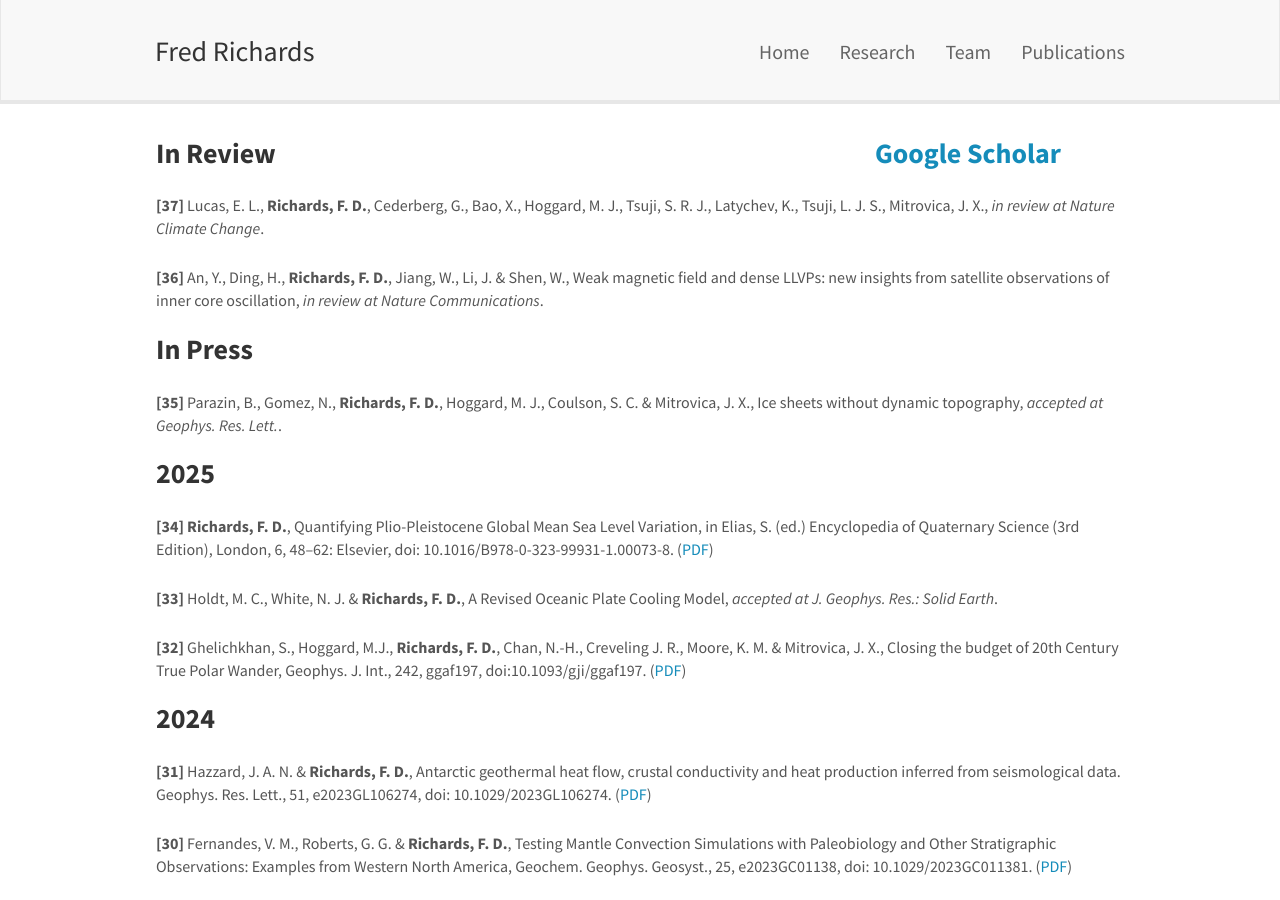
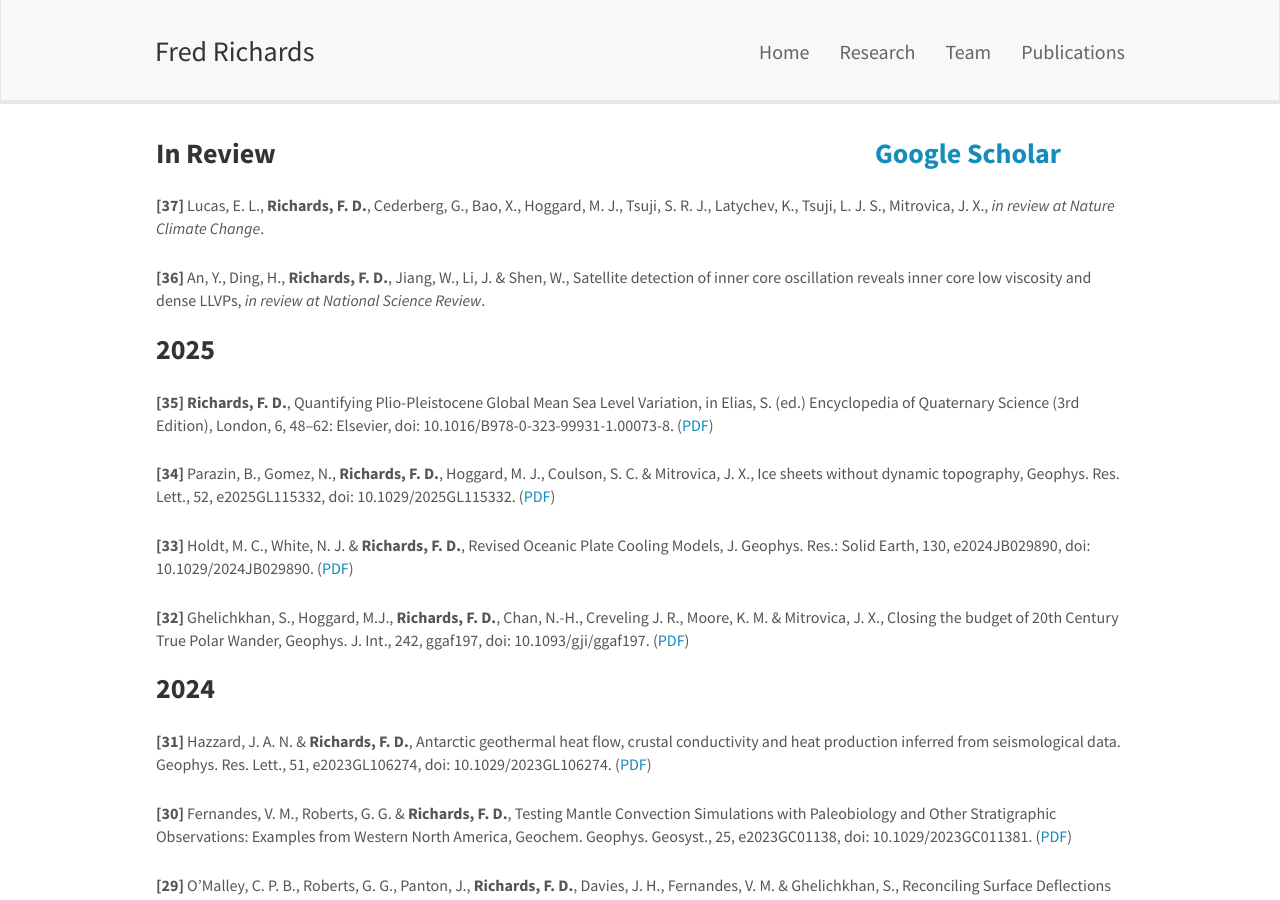
Before and after one commit to freddrichards/freddrichards.github.io, a Jekyll site: the page built from _pages/publications.md, in a window 1280 px wide and 900 px high. Built offline with Jekyll 4.4.1, drawn with Linux system fonts in a browser that asks for light colours; nearby versions of some CDN libraries.

Commit message:
Update publications.md

```diff
--- a/_pages/publications.md
+++ b/_pages/publications.md
@@ -14,30 +14,28 @@ permalink: /publications/
 </p>
 
 <p style="padding-top:15px">
-**[36]** An, Y., Ding, H., <b>Richards, F. D.</b>, Jiang, W., Li, J. & Shen, W., Weak magnetic field and dense LLVPs: new insights from satellite observations of inner core oscillation, *in review at Nature Communications*.
+**[36]** An, Y., Ding, H., <b>Richards, F. D.</b>, Jiang, W., Li, J. & Shen, W., Satellite detection of inner core oscillation reveals inner core low viscosity and dense LLVPs, *in review at National Science Review*.
 <!---([PDF](/documents/papers/an_etal_2024_natcomms_inreview.pdf))--->
 </p>
 
-<h3 style="font-weight: bold">In Press</h3>
-
-<p style="padding-top:15px">
-**[35]** Parazin, B., Gomez, N., <b>Richards, F. D.</b>, Hoggard, M. J., Coulson, S. C. & Mitrovica, J. X., Ice sheets without dynamic topography, *accepted at Geophys. Res. Lett.*.
-<!---([PDF](/documents/papers/parazin_etal_2025_grl_inreview.pdf))--->
-</p>
+<!---<h3 style="font-weight: bold">In Press</h3>--->
 
 <h3 style="font-weight: bold">2025</h3>
 
 <p style="padding-top:15px">
-**[34]** <b>Richards, F. D.</b>, Quantifying Plio-Pleistocene Global Mean Sea Level Variation, in Elias, S. (ed.) Encyclopedia of Quaternary Science (3rd Edition), London, 6, 48–62: Elsevier, doi: 10.1016/B978-0-323-99931-1.00073-8. ([PDF](/documents/papers/richards_2024_EQS.pdf))
+**[35]** <b>Richards, F. D.</b>, Quantifying Plio-Pleistocene Global Mean Sea Level Variation, in Elias, S. (ed.) Encyclopedia of Quaternary Science (3rd Edition), London, 6, 48–62: Elsevier, doi: 10.1016/B978-0-323-99931-1.00073-8. ([PDF](/documents/papers/richards_2024_EQS.pdf))
 </p>
 
 <p style="padding-top:15px">
-**[33]** Holdt, M. C., White, N. J. & <b>Richards, F. D.</b>, A Revised Oceanic Plate Cooling Model, *accepted at J. Geophys. Res.: Solid Earth*.
-<!---([PDF](/documents/papers/holdt_etal_2025_jgr_inreview.pdf))--->
+**[34]** Parazin, B., Gomez, N., <b>Richards, F. D.</b>, Hoggard, M. J., Coulson, S. C. & Mitrovica, J. X., Ice sheets without dynamic topography, Geophys. Res. Lett., 52, e2025GL115332, doi: 10.1029/2025GL115332. ([PDF](/documents/papers/parazin_etal_2025_grl.pdf))
 </p>
 
 <p style="padding-top:15px">
-**[32]** Ghelichkhan, S., Hoggard, M.J., <b>Richards, F. D.</b>, Chan, N.-H., Creveling J. R., Moore, K. M. & Mitrovica, J. X., Closing the budget of 20th Century True Polar Wander, Geophys. J. Int., 242, ggaf197, doi:10.1093/gji/ggaf197. ([PDF](/documents/papers/ghelichkhan_etal_2025_gji.pdf))
+**[33]** Holdt, M. C., White, N. J. & <b>Richards, F. D.</b>, Revised Oceanic Plate Cooling Models, J. Geophys. Res.: Solid Earth, 130, e2024JB029890, doi: 10.1029/2024JB029890. ([PDF](/documents/papers/holdt_etal_2025_jgr.pdf))
+</p>
+
+<p style="padding-top:15px">
+**[32]** Ghelichkhan, S., Hoggard, M.J., <b>Richards, F. D.</b>, Chan, N.-H., Creveling J. R., Moore, K. M. & Mitrovica, J. X., Closing the budget of 20th Century True Polar Wander, Geophys. J. Int., 242, ggaf197, doi: 10.1093/gji/ggaf197. ([PDF](/documents/papers/ghelichkhan_etal_2025_gji.pdf))
 </p>
 
 <h3 style="font-weight: bold">2024</h3>
```
